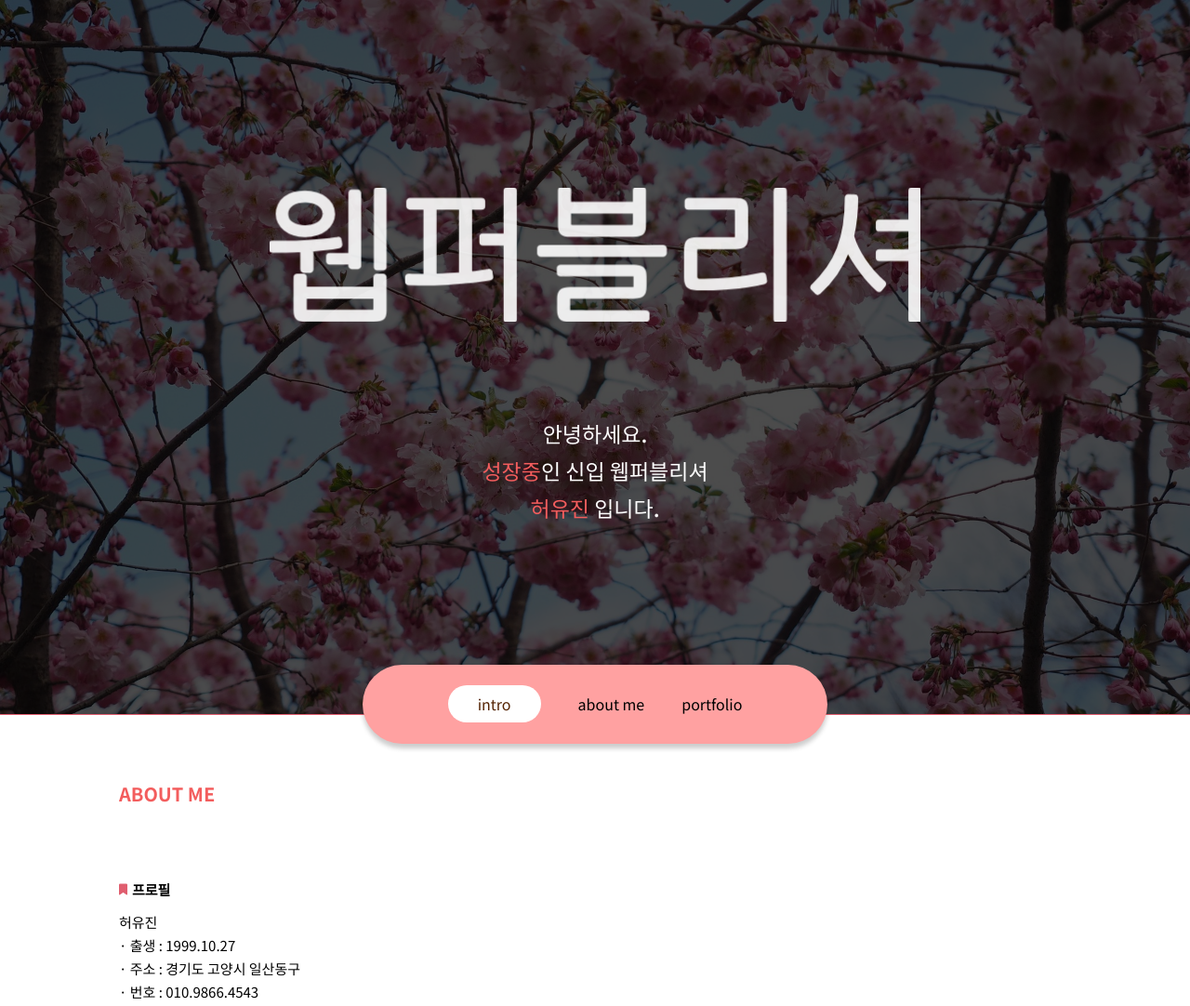
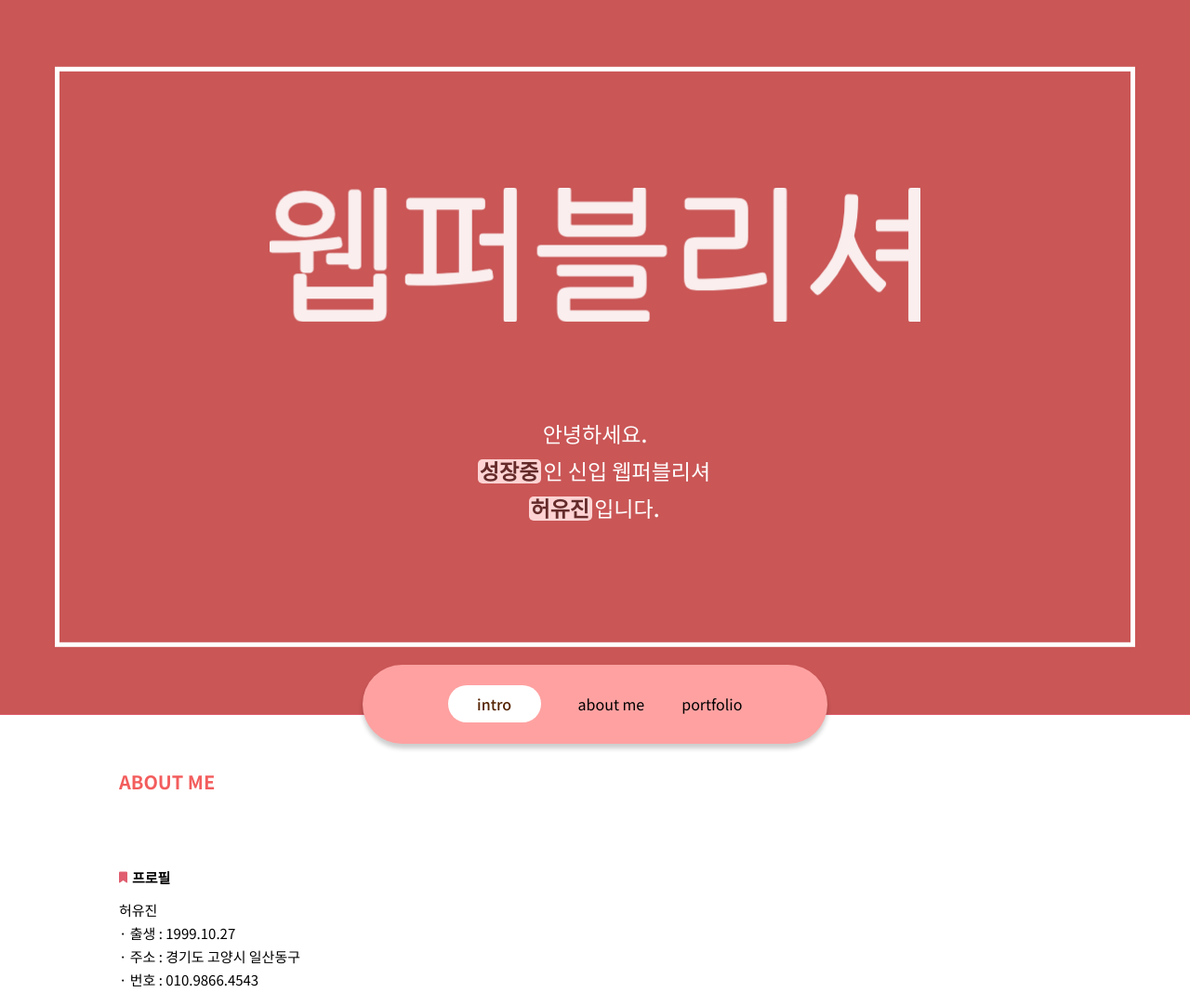
Before and after one commit to signaturejin/intro_portfolio, a plain HTML site: page index.html in a window 1280 px wide. Shown: the top 1082 px of the page at 93% size. Drawn offline with nearby package versions, Linux system fonts and the light colour scheme.

Commit message:
2022.12.07

```diff
--- a/index.html
+++ b/index.html
@@ -30,10 +30,11 @@
     <div id="container">
         <!-- 인트로 화면 -->
         <div class="intro section">
-            <div class="bg">
-                <img src="img/test2.jpg" alt="">
+            <!-- <div class="bg">
+                <img src="img/test33.jpg" alt="">
                 <div class="black"></div>
-            </div>
+            </div> -->
+            <div class="border"></div>
             <div class="center">
                 <div class="text_ani_box">
                     <svg id="Layer_1" data-name="Layer 1" xmlns="http://www.w3.org/2000/svg" viewBox="0 0 779.64 160.27">
@@ -45,9 +46,9 @@
                 </div>
                 <div class="text_box">
                     <p class="text" data-aos="fade-up" data-aos-duration="700" data-aos-delay="2500">안녕하세요.</p>
-                    <p class="text" data-aos="fade-up" data-aos-duration="700" data-aos-delay="2800"><span>성장중</span>인 신입 웹퍼블리셔</p>
+                    <p class="text" data-aos="fade-up" data-aos-duration="700" data-aos-delay="2800"><span class="line"><span>성장중</span></span> 인 신입 웹퍼블리셔</p>
                     <!-- <p class="text">신입 웹퍼블리셔</p> -->
-                    <p class="text" data-aos="fade-up" data-aos-duration="700" data-aos-delay="3000"><span>허유진</span> 입니다.</p>
+                    <p class="text" data-aos="fade-up" data-aos-duration="700" data-aos-delay="3000"><span class="line"><span>허유진</span></span> 입니다.</p>
                 </div>
             </div>
         </div>
@@ -110,7 +111,8 @@
                         <p>· Javascript</p>
                         <p>· Node.js</p>
                         <p>· React</p>
-                        <p>· mongoDB</p>
+                        <p>· MongoDB</p>
+                        <p>· Git</p>
                     </div>
                 </div>
             </div>
--- a/scss/_layout.scss
+++ b/scss/_layout.scss
@@ -22,7 +22,7 @@
                     background-color: #ffffff;
                     width: 100px; line-height: 40px;
                     border-radius: 30px; text-align: center;
-                    display: inline-block;
+                    display: inline-block; font-weight: 500;
                 }
             }
         }
@@ -41,6 +41,8 @@
         align-items: center;
         height: 96vh;
         position: relative;
+        background-color: #ca5656;
+        //배경 고민중
         .bg {
             position: absolute; left: 0; top: 0;
             width: 100%; height: 100%;
@@ -49,8 +51,14 @@
             .black {
                 position: absolute; left: 0; top: 0;
                 width: 100%; height: 100%;
-                background-color: rgba(0,0,0,.7);
+                background-color: rgba(0,0,0,.5);
             }
+        }
+        .border {
+            position: absolute; left: 50%; top: 50%;
+            transform: translate(-50%,-50%);
+            width: 90%; height: 80%;
+            border: 5px solid #fff;
         }
         .center {
             width: 80%;
@@ -88,7 +96,21 @@
                 p {
                     font-size: 23px; line-height: 40px;
                     font-weight: 500; color: #fff;
-                    span {color: #f35d5d;}
+                    .line {
+                        // color: #f35d5d;
+                        position: relative;
+                        &::before {
+                            content: ''; width: 108%; height: 76%;
+                            display: inline-block;
+                            position: absolute; left: -2px; top: 5px;
+                            background-color: #ffd3d3;
+                            z-index: 1; border-radius: 5px;
+                        }
+                        > span {
+                            color: #642a2a; z-index: 2; position: relative;
+                            font-weight: 600;
+                        }
+                    }
                 }
             }
         }
```
Also changed, not shown: css/style.css, img/test33.jpg (added).
